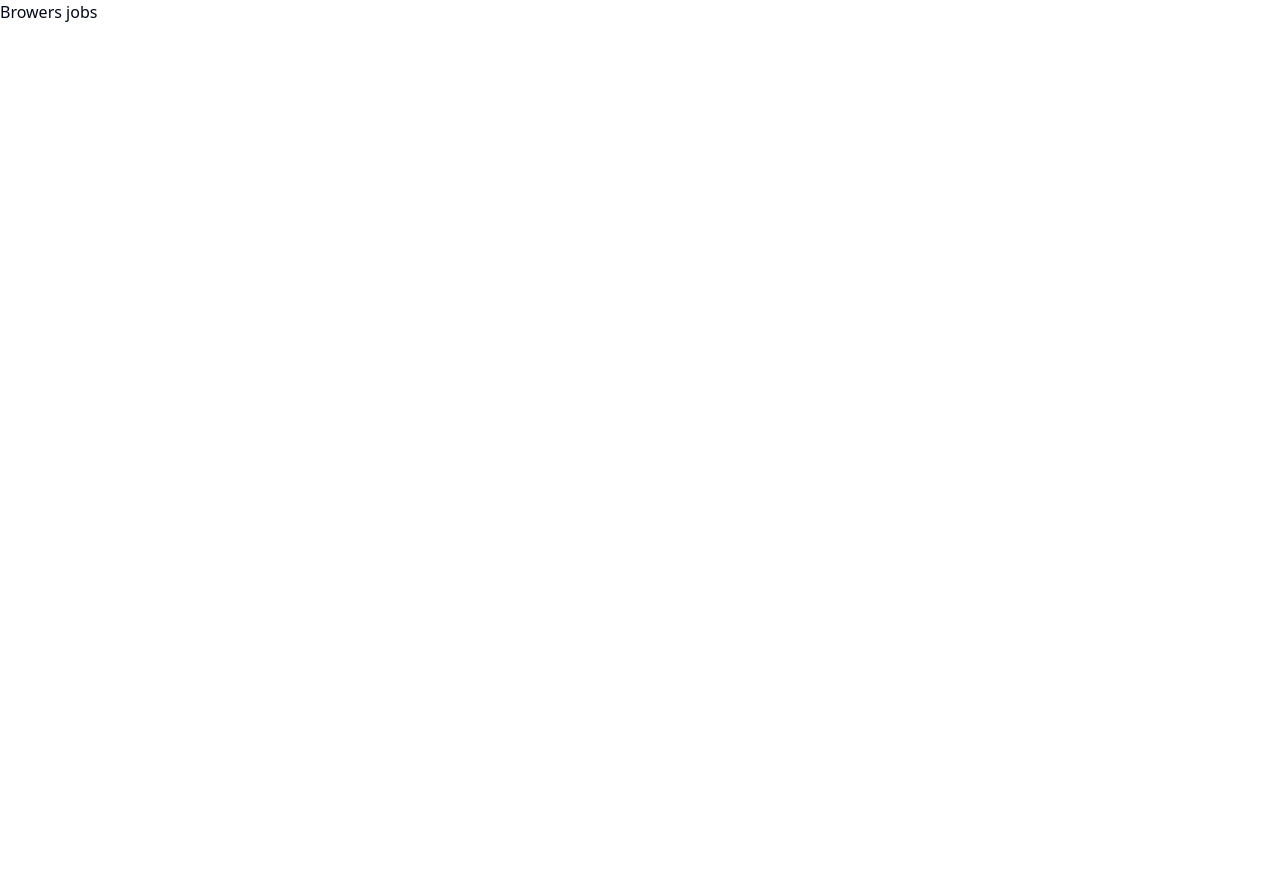
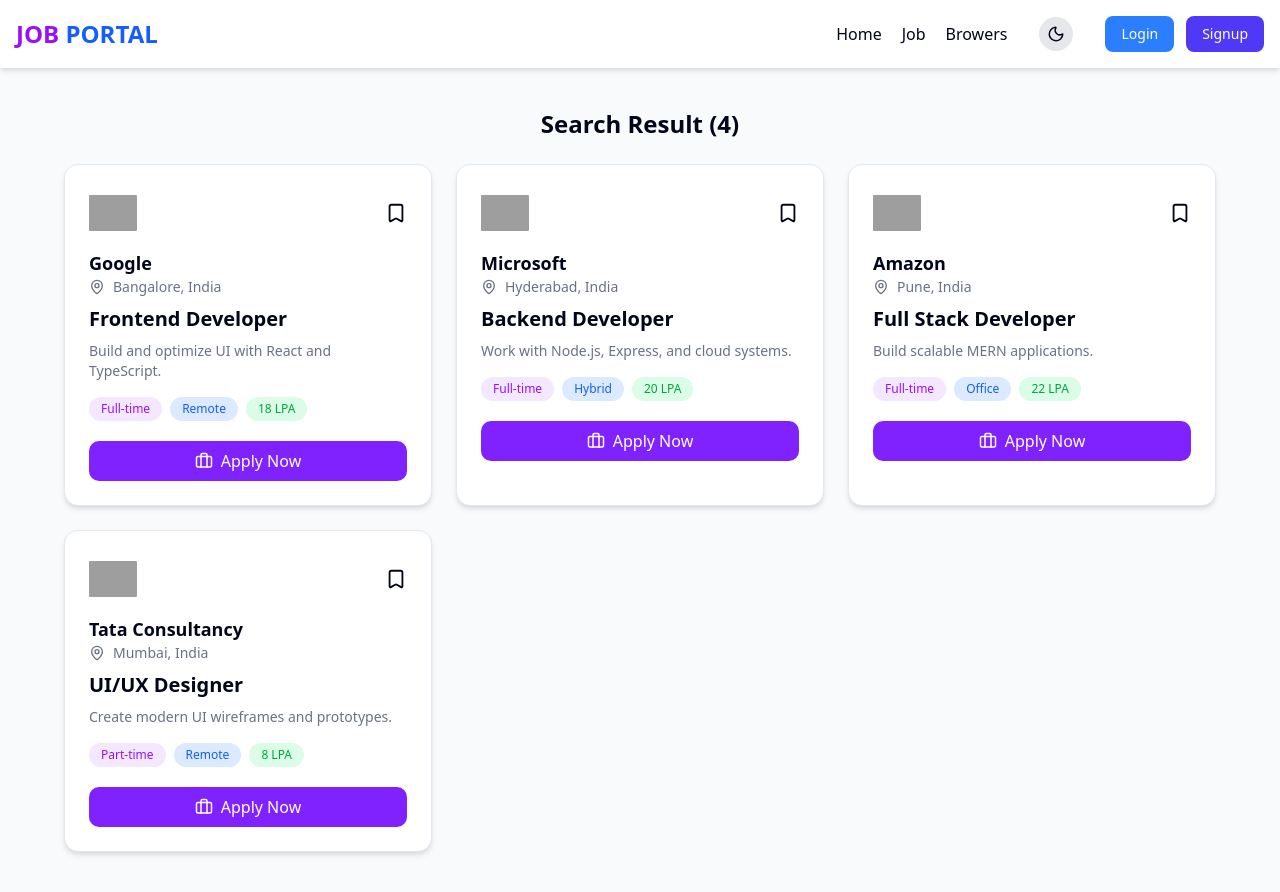
Before and after one commit to Maksudalam1432/job-portal, a React app in the folder frontend/: page /Browers in a window 1280 px wide. Before the commit the page ends 800 px from the top, so only its background shows below. Built offline with nearby package versions, Linux system fonts and the light colour scheme; grey boxes are pictures that could not be loaded; the HTML template or start-up script is replaced by a standard one.

Commit message:
card created in job portal

```diff
--- a/frontend/src/App.jsx
+++ b/frontend/src/App.jsx
@@ -5,7 +5,7 @@ import Navbar from './components/sharad/Navbar'
 import Login from './components/auth/Login'
 import Signup from './components/auth/Signup'
 import Home from './components/Home'
-import Job from './components/Browers/Job'
+import Job from './components/Jobs/Job'
 import Browers from './components/Browers'
 
 
--- a/frontend/src/components/Browers.jsx
+++ b/frontend/src/components/Browers.jsx
@@ -1,8 +1,104 @@
 import React from 'react'
+import Navbar from './sharad/Navbar'
+import { Bookmark, MapPin, Briefcase } from "lucide-react";
 
 function Browers() {
+
+  const Data = [
+    {
+      company: "Google",
+      location: "Bangalore, India",
+      title: "Frontend Developer",
+      description: "Build and optimize UI with React and TypeScript.",
+      type: "Full-time",
+      salary: "18 LPA",
+      mode: "Remote",
+    },
+    {
+      company: "Microsoft",
+      location: "Hyderabad, India",
+      title: "Backend Developer",
+      description: "Work with Node.js, Express, and cloud systems.",
+      type: "Full-time",
+      salary: "20 LPA",
+      mode: "Hybrid",
+    },
+    {
+      company: "Amazon",
+      location: "Pune, India",
+      title: "Full Stack Developer",
+      description: "Build scalable MERN applications.",
+      type: "Full-time",
+      salary: "22 LPA",
+      mode: "Office",
+    },
+    {
+      company: "Tata Consultancy",
+      location: "Mumbai, India",
+      title: "UI/UX Designer",
+      description: "Create modern UI wireframes and prototypes.",
+      type: "Part-time",
+      salary: "8 LPA",
+      mode: "Remote",
+    }
+  ]
+
   return (
-    <div>Browers jobs</div>
+    <div className="bg-gray-50 min-h-screen">
+      <Navbar />
+
+      <div className="flex flex-col items-center p-10">
+        <h2 className="text-2xl font-semibold mb-6">
+          Search Result ({Data.length})
+        </h2>
+
+        <div className="grid grid-cols-1 sm:grid-cols-2 lg:grid-cols-3 gap-6 w-full max-w-6xl">
+
+          {Data.map((job, index) => (
+            <div key={index} className="bg-white border rounded-xl p-6 shadow-md hover:shadow-xl transition hover:scale-[1.02]">
+
+              <div className="flex justify-between items-center mb-3">
+                <img
+                  src="https://imgs.search.brave.com/_x3D3457uicpyZWo0CUYc4mw_mCjAyf10U8xUnvmXF4/rs:fit:500:0:1:0/g:ce/aHR0cHM6Ly9jZG4u/dmVjdG9yc3RvY2su/Y29tL2kvNTAwcC8x/Ni8yNi9zb2NpYWwt/bWVkaWEtbG9nb3Mt/Y29sbGVjdGlvbi12/ZWN0b3ItMjQwMTE2/MjYuanBn"
+                  alt="logo"
+                  className="w-12 h-12 object-contain rounded-md"
+                />
+                <Bookmark size={22} className="cursor-pointer hover:text-violet-600" />
+              </div>
+
+              <h2 className="font-semibold text-lg">{job.company}</h2>
+
+              <p className="flex items-center gap-2 text-gray-500 text-sm mb-2">
+                <MapPin size={16} /> {job.location}
+              </p>
+
+              <h3 className="font-bold text-xl">{job.title}</h3>
+
+              <p className="text-gray-500 text-sm mt-2 line-clamp-2">
+                {job.description}
+              </p>
+
+              <div className="flex gap-2 flex-wrap mt-4">
+                <span className="bg-purple-100 text-purple-600 px-3 py-1 rounded-full text-xs font-medium">
+                  {job.type}
+                </span>
+                <span className="bg-blue-100 text-blue-600 px-3 py-1 rounded-full text-xs font-medium">
+                  {job.mode}
+                </span>
+                <span className="bg-green-100 text-green-600 px-3 py-1 rounded-full text-xs font-medium">
+                  {job.salary}
+                </span>
+              </div>
+
+              <button className="w-full bg-violet-600 text-white py-2 rounded-lg mt-5 hover:bg-violet-700 transition flex items-center justify-center gap-2">
+                <Briefcase size={18} /> Apply Now
+              </button>
+            </div>
+          ))}
+
+        </div>
+      </div>
+    </div>
   )
 }
 
--- a/frontend/src/components/Browers/jobList.jsx
+++ /dev/null
@@ -1,27 +0,0 @@
-import React from "react";
-import JobCard from "./JobCard";
-import { jobsData } from "../data/jobsData";
-
-function JobList() {
-  return (
-    <div>
-      <h1 className="text-2xl font-bold mb-5 ">
-        Available Jobs ({jobsData.length})
-      </h1>
-
-      {jobsData.length === 0 ? (
-        <p className="text-center text-gray-500 py-10 text-lg">
-          ❌ No Jobs Found
-        </p>
-      ) : (
-        <div className="grid grid-cols-1 sm:grid-cols-2 lg:grid-cols-3 gap-6">
-          {jobsData.map((job, index) => (
-            <JobCard key={index} job={job} />
-          ))}
-        </div>
-      )}
-    </div>
-  );
-}
-
-export default JobList;
--- /dev/null
+++ b/frontend/src/components/Jobs/jobList.jsx
@@ -0,0 +1,27 @@
+  import React from "react";
+  import JobCard from "./JobCard";
+  import { jobsData } from "../data/jobsData";
+
+  function JobList() {
+    return (
+      <div>
+        <h1 className="text-2xl font-bold mb-5 ">
+          Available Jobs ({jobsData.length})
+        </h1>
+
+        {jobsData.length === 0 ? (
+          <p className="text-center text-gray-500 py-10 text-lg">
+            ❌ No Jobs Found
+          </p>
+        ) : (
+          <div className="grid grid-cols-1 sm:grid-cols-2 lg:grid-cols-3 gap-6">
+            {jobsData.map((job, index) => (
+              <JobCard key={index} job={job} />
+            ))}
+          </div>
+        )}
+      </div>
+    );
+  }
+
+  export default JobList;
```
Also changed, not shown: frontend/src/components/Jobs/Job.jsx (renamed from frontend/src/components/Browers/Job.jsx), frontend/src/components/Jobs/JobCard.jsx (renamed from frontend/src/components/Browers/JobCard.jsx), frontend/src/components/Jobs/JobFilter.jsx (renamed from frontend/src/components/Browers/JobFilter.jsx).
